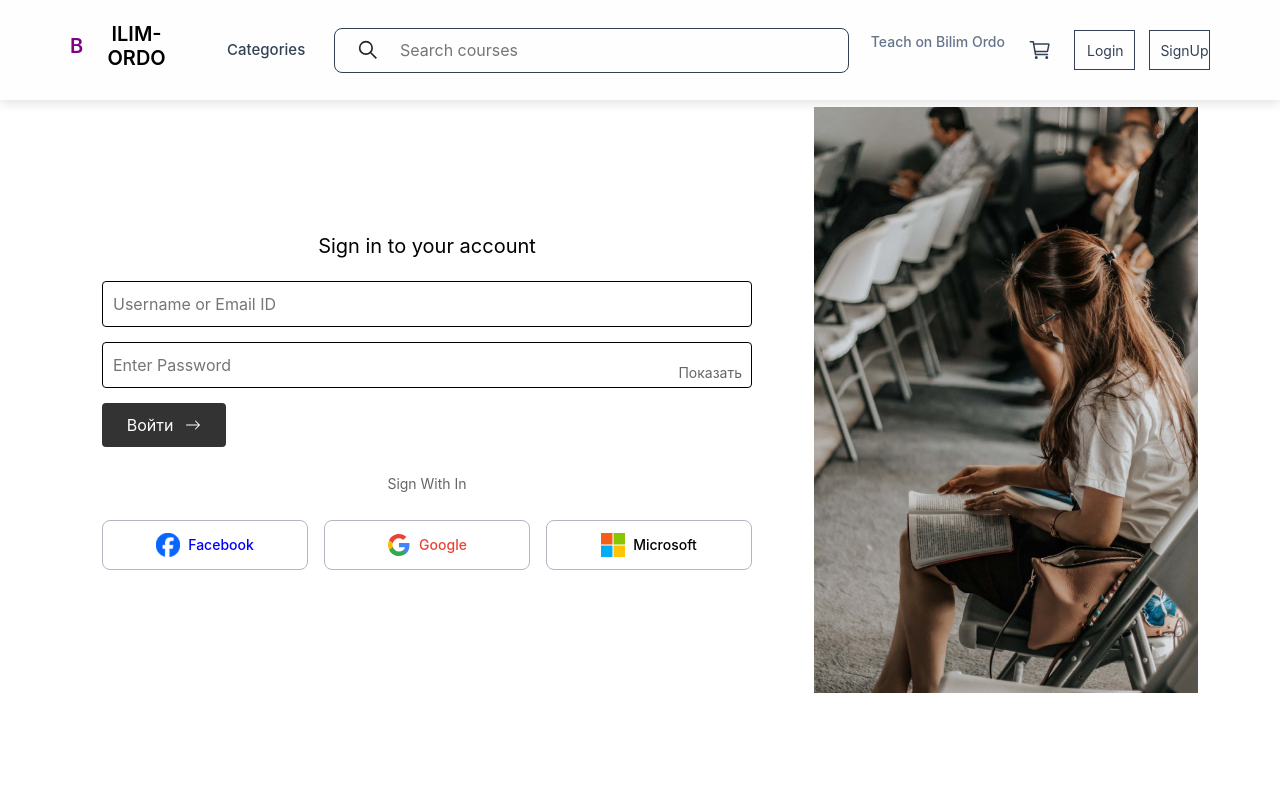
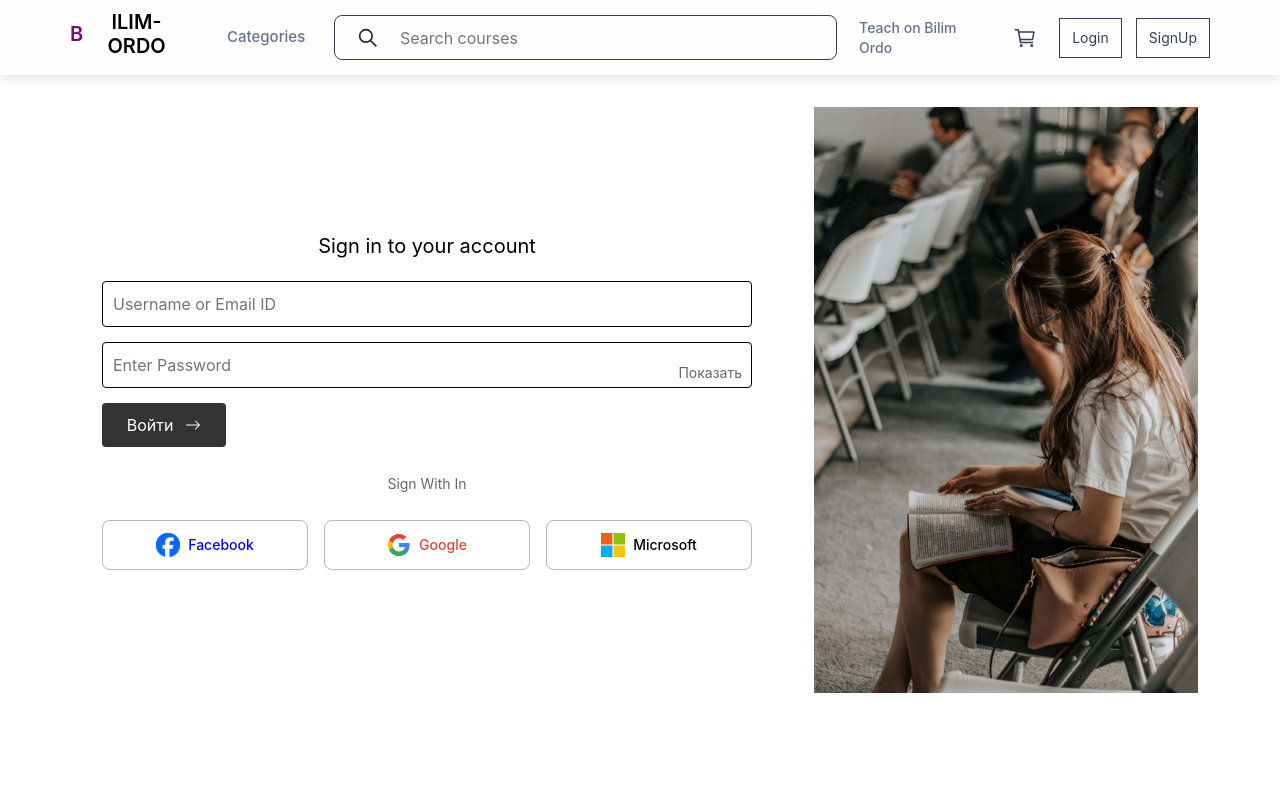
Before and after one commit to okurmenpro/bilim-ordo-frontend, a React (Create React App) app: page /login in a window 1280 px wide. Shown: the top 800 px of the page. Built offline with nearby package versions, Linux system fonts and the light colour scheme.

Commit message:
fix style header and home banner

```diff
--- a/src/components/Banner/Carousel.scss
+++ b/src/components/Banner/Carousel.scss
@@ -3,7 +3,7 @@
     font-family: system-ui, -apple-system, BlinkMacSystemFont, "Segoe UI", Roboto,
       Oxygen, Ubuntu, Cantarell, "Open Sans", "Helvetica Neue", sans-serif;
     padding-top: 68px;
-    margin: 100px auto;
+    margin-bottom: 60px;
 
     .carousel-indicators {
       display: flex;
@@ -11,7 +11,7 @@
 
     .banner-in {
       width: 100%;
-      height: 500px;
+      height: 600px;
       max-width: 1440px;
     }
 
@@ -20,7 +20,6 @@
       align-items: center;
       justify-content: space-between;
       text-align: left;
-      gap: 50px;
       height: 100%;
     }
 
@@ -36,19 +35,22 @@
     }
 
     .banner-text {
-      flex: 1;
-      gap: 16px;
-      margin-top: -70px;
+      width: 592px;
+      height: 262px;
+      display: grid;
+      gap: 24px;
 
       h3 {
         font-size: 2.5rem;
         font-weight: 700;
         line-height: 1.2;
+        margin: 0;
       }
 
       p {
         font-size: 1rem;
         color: #64748b;
+        margin: 0;
       }
     }
 
@@ -62,40 +64,19 @@
       line-height: 22.4px;
       color: #ffffff;
       border: none;
+      margin: 0;
+      position: absolute;
+      z-index: 2;
     }
 
-    .carousel-control-prev-icon {
-      background-color: rgb(203, 199, 199);
-      position: absolute;
-      top: 50%;
-      left: 50%;
-      z-index: 99;
-      border-radius: 50%;
-
+    .carousel-control-prev-icon,
+    .carousel-control-next-icon {
+      display: none;
     }
 
-    .carousel-control-prev-icon:hover {
-      background-color: black;
-    }
-
-    .carousel-control-prev {
-      width: 0;
-    }
-
+    .carousel-control-prev,
     .carousel-control-next {
-      width: 0;
-    }
-
-    .carousel-control-next-icon {
-      background-color: rgb(203, 199, 199);
-      position: absolute;
-      top: 50%;
-      right: 50%;
-      z-index: 99;
-      border-radius: 50%;
-    }
-    .carousel-control-next-icon:hover{
-      background-color: black;
+      height: 100%;
     }
   }
 
--- a/src/components/Dropdown2/Dropdown.scss
+++ b/src/components/Dropdown2/Dropdown.scss
@@ -22,7 +22,7 @@
   border-radius: 4px;
   border: none;
   font-size: 15px;
-  color: rgb(51, 65, 85);
+  color: #64748b;
   text-align: left;
 }
 
--- a/src/components/Header/Header.scss
+++ b/src/components/Header/Header.scss
@@ -3,8 +3,7 @@
     align-items: center;
     box-shadow: 0 4px 10px rgba(0, 0, 0, 0.1);
     width: 100%;
-    margin-bottom: 100px;
-    height: 100px;
+    height: 75px;
     background-color: #fefefe;
     position: fixed;
     top: 0;
@@ -82,6 +81,7 @@
         text-align: left;
         cursor: pointer;
         color: #64748b;
+        margin: 0;
     }
 }
 
@@ -121,22 +121,11 @@
     gap: 14px;
 
     button {
-        width: 61px;
         height: 40px;
         border: 1px solid #334155;
         color: #334155;
-    }
-
-    .sign-up {
+        padding: 0px 12px 0px 12px;
         font-size: 14px;
-        padding-left: 10px;
-    }
-
-    .login {
-        font-size: 14px;
-        display: flex;
-        align-items: center;
-        padding-left: 12px;
     }
 
     button:hover {
```
